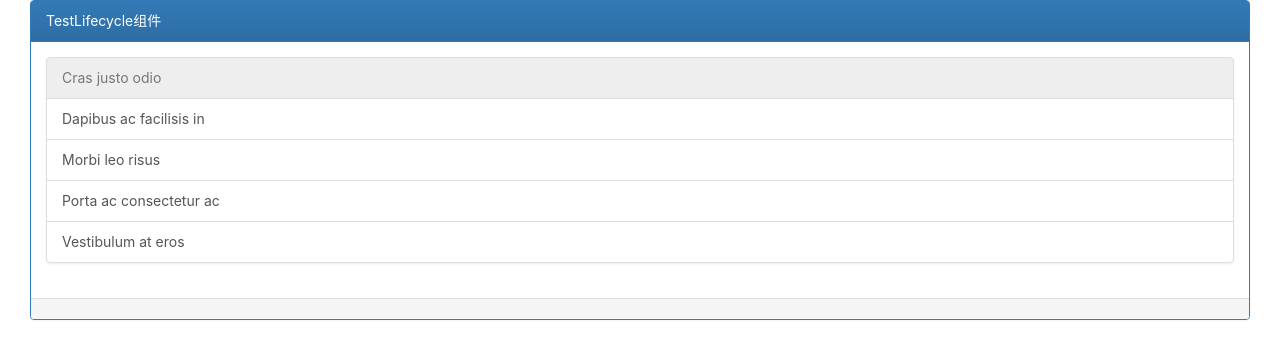
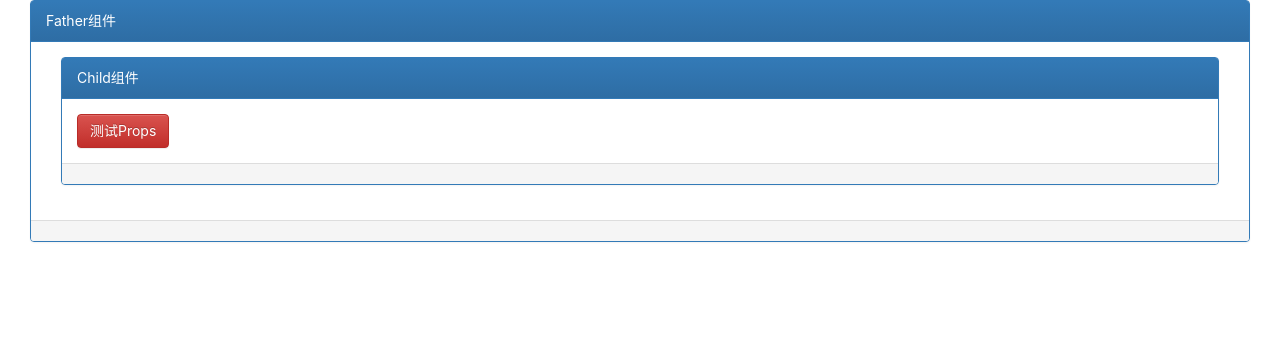
Before and after one commit to damoqiongqiu/learn-react, a React (Create React App) app: page / in a window 1280 px wide. Shown: the top 358 px of the page. Built offline with nearby package versions, Linux system fonts and the light colour scheme.

Commit message:
finish props example

```diff
--- a/src/App.js
+++ b/src/App.js
@@ -1,12 +1,12 @@
 import React, { Component } from 'react';
 import './App.css';
-import TestLifecycle from "./components/TestLifecycle";
+import Father from "./components/Father";
 
 class App extends Component {
   render() {
     return (
       <div className="container-fluid">
-        <TestLifecycle></TestLifecycle>
+        <Father></Father>
       </div>
     );
   }
--- /dev/null
+++ b/src/components/Child.js
@@ -0,0 +1,55 @@
+import React, { Component } from "react";
+
+class Child extends Component {
+    constructor() {
+        super();
+        console.log(this.props);//注意：this.props在构造的时候还没有赋值
+        console.log("Child constructor...");
+    }
+
+    componentWillMount() {
+        console.log(this.props);//构造函数执行完成之后this.props已经被赋值
+        console.log("Child componentWillMount...");
+    }
+
+    componentDidMount() {
+        console.log("Child componentDidMount...");
+    }
+
+    componentWillReceiveProps() {
+        console.log("Child componentWillReceiveProps...");
+    }
+
+    componentWillUpdate() {
+        console.log("Child componentWillUpdate...");
+    }
+
+    componentDidUpdate() {
+        console.log("Child componentDidUpdate...");
+    }
+
+    shouldComponentUpdate() {
+        console.log("Child shouldComponentUpdate...");
+    }
+
+    render() {
+        console.log("Child render...");
+        return (
+            <div className="container-fluid">
+                <div className="panel panel-primary">
+                    <div className="panel-heading">Child组件</div>
+                    <div className="panel-body">
+                        <button className="btn btn-danger" onClick={this.props.clickHandler}>测试Props</button>
+                    </div>
+                    <div className="panel-footer"></div>
+                </div>
+            </div>
+        );
+    }
+
+    componentWillUnmount() {
+        console.log("Child componentWillUnmount...");
+    }
+}
+
+export default Child;
--- /dev/null
+++ b/src/components/Father.js
@@ -0,0 +1,58 @@
+import React, { Component } from "react";
+import Child from "./Child";
+
+class Father extends Component {
+    constructor() {
+        super();
+        console.log("Father constructor...");
+    }
+
+    componentWillMount() {
+        console.log("Father componentWillMount...");
+    }
+
+    componentDidMount() {
+        console.log("Father componentDidMount...");
+    }
+
+    componentWillReceiveProps() {
+        console.log("Father componentWillReceiveProps...");
+    }
+
+    componentWillUpdate() {
+        console.log("Father componentWillUpdate...");
+    }
+
+    componentDidUpdate() {
+        console.log("Father componentDidUpdate...");
+    }
+
+    shouldComponentUpdate() {
+        console.log("Father shouldComponentUpdate...");
+    }
+
+    render() {
+        console.log("Father render...");
+        return (
+            <div className="container-fluid">
+                <div className="panel panel-primary">
+                    <div className="panel-heading">Father组件</div>
+                    <div className="panel-body">
+                        <Child clickHandler={this.clickHandler} userId="damoqiongqiu"></Child>
+                    </div>
+                    <div className="panel-footer"></div>
+                </div>
+            </div>
+        );
+    }
+
+    componentWillUnmount() {
+        console.log("Father componentWillUnmount...");
+    }
+
+    clickHandler() {
+        alert("父层传递进来的事件处理函数！");
+    }
+}
+
+export default Father;
--- a/src/components/TestLifecycle.js
+++ /dev/null
@@ -1,68 +0,0 @@
-import React, { Component } from "react";
-
-/**
- * 共9个生命周期事件，分4类
- * 1、构造
- * 2、mount
- * 3、update
- * 4、unmount
- */
-class TestLifecycle extends Component {
-    constructor() {
-        super();
-        console.log("TestLifecycle constructor...");
-    }
-
-    componentWillMount() {
-        console.log("TestLifecycle componentWillMount...");
-    }
-
-    componentDidMount() {
-        console.log("TestLifecycle componentDidMount...");
-    }
-
-    componentWillReceiveProps() {
-        console.log("TestLifecycle componentWillReceiveProps...");
-    }
-
-    componentWillUpdate() {
-        console.log("TestLifecycle componentWillUpdate...");
-    }
-
-    componentDidUpdate() {
-        console.log("TestLifecycle componentDidUpdate...");
-    }
-
-    shouldComponentUpdate() {
-        console.log("TestLifecycle shouldComponentUpdate...");
-    }
-
-    render() {
-        console.log("TestLifecycle render...");
-        return (
-            <div className="container-fluid">
-                <div className="panel panel-primary">
-                    <div className="panel-heading">TestLifecycle组件</div>
-                    <div className="panel-body">
-                        <div className="list-group">
-                            <a href="#" className="list-group-item disabled">
-                                Cras justo odio
-                            </a>
-                            <a href="#" className="list-group-item">Dapibus ac facilisis in</a>
-                            <a href="#" className="list-group-item">Morbi leo risus</a>
-                            <a href="#" className="list-group-item">Porta ac consectetur ac</a>
-                            <a href="#" className="list-group-item">Vestibulum at eros</a>
-                        </div>
-                    </div>
-                    <div className="panel-footer"></div>
-                </div>
-            </div>
-        );
-    }
-
-    componentWillUnmount() {
-        console.log("TestLifecycle componentWillUnmount...");
-    }
-}
-
-export default TestLifecycle;
```
